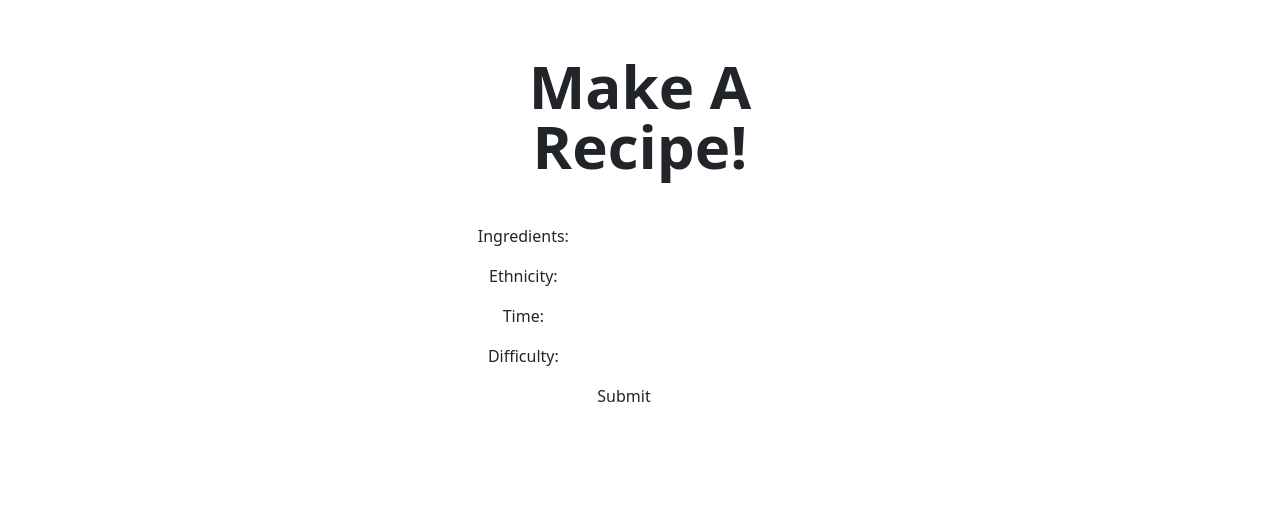
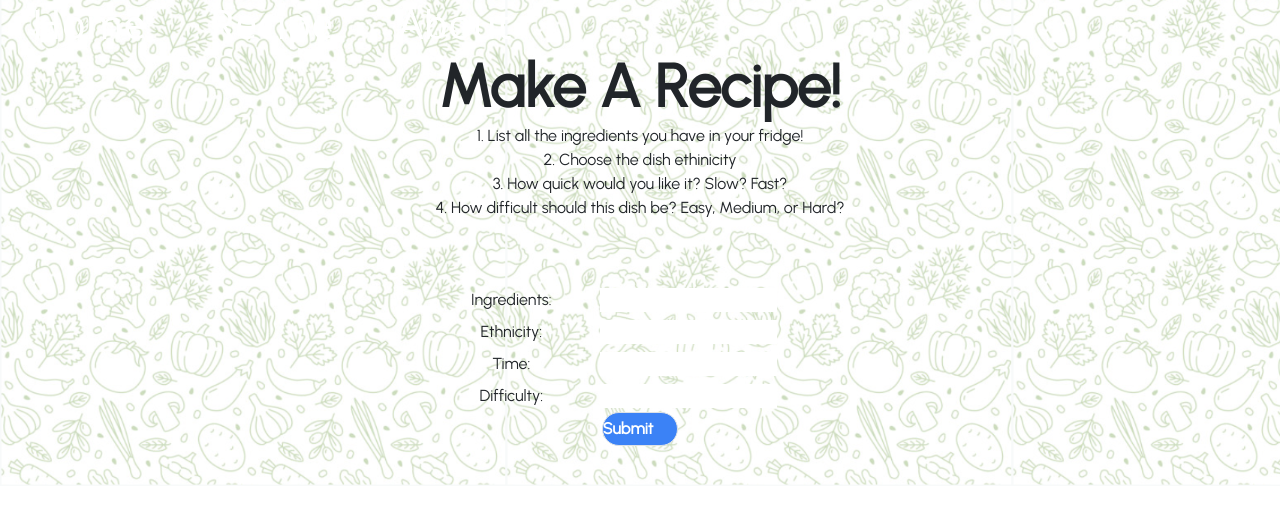
Before and after one commit to LetMeBeJim/MetHacks2023, a React (Create React App) app in the folder client/app/: page / in a window 1280 px wide. Shown: the top 524 px of the page. Built offline with nearby package versions, Linux system fonts and the light colour scheme.

Commit message:
Added some frontend

```diff
--- a/client/app/public/index.html
+++ b/client/app/public/index.html
@@ -24,6 +24,9 @@
       work correctly both with client-side routing and a non-root public URL.
       Learn how to configure a non-root public URL by running `npm run build`.
     -->
+    <link rel="preconnect" href="https://fonts.googleapis.com">
+    <link rel="preconnect" href="https://fonts.gstatic.com" crossorigin>
+    <link href="https://fonts.googleapis.com/css2?family=Urbanist&display=swap" rel="stylesheet">
     <title>React App</title>
   </head>
   <body>
--- a/client/app/src/App.js
+++ b/client/app/src/App.js
@@ -3,10 +3,11 @@ import Navbar from './components/Navbar';
 import AnimatedRoutes from "./components/AnimatedRoutes";
 import { BrowserRouter as Router} from 'react-router-dom';
 import "./App.css";
+import image from "./img/veggie_bg.png";
 
 function App() {
   return (
-    <div className="App">
+    <div className="App h-[100vh] w-[100vw]" style={{ backgroundImage:`url(${image})`,backgroundSize:"contain"}}>
       <Router>
         <Navbar />
         <AnimatedRoutes></AnimatedRoutes>
--- a/client/app/src/components/EntryTransition.js
+++ b/client/app/src/components/EntryTransition.js
@@ -4,7 +4,7 @@ const EntryTransition = (props) => {
     console.log("Prop value is: " + props.value);
     return (
         <>
-        <motion.div className="absolute z-50 bg-[#e8ffc4] w-[100vw] h-[18.6vh] rounded-tr-full rounded-br-full right-full"
+        <motion.div className="absolute z-50 bg-[#ffb759] w-[100vw] h-[18.6vh] rounded-tr-full rounded-br-full right-full"
             transition={{ ease: "easeOut", duration: 1, times: [0,0.5,1] }}
             animate={{
                 x: [0, window.innerWidth, 0+70]
@@ -12,7 +12,7 @@ const EntryTransition = (props) => {
             exit={{x: window.innerwidth}}>
         </motion.div>
 
-        <motion.div className="absolute z-50 bg-[#fbffe6] w-[100vw] top-[25.6vh] h-[18.6vh] rounded-tr-full rounded-br-full right-full"
+        <motion.div className="absolute z-50 bg-[#ffe159] w-[100vw] top-[25.6vh] h-[18.6vh] rounded-tr-full rounded-br-full right-full"
             transition={{ ease: "easeOut", duration: 0.85, times: [0,0.5,1]}}
             animate={{
                 x: [0, window.innerWidth, 0+70]
--- a/client/app/src/components/SubmitForm.js
+++ b/client/app/src/components/SubmitForm.js
@@ -69,21 +69,19 @@ const sendDb = async () => {
             ):(
                     <div>
                     {data ? (
-                        <div>
-                            <div>
+                        <div className=" w-[100vw] bg-[#d2ff70] py-10 h-[60vh] rounded-full font-urbanist self-center">
+                            <div className="my-10000">
                                 {data}
                             </div>
                             <div>
-                                <button color="primary" className="px-4"
+                                <button color="primary" className="px-4 h-[10%] py-1 pr-6 bg-blue-500 hover:bg-blue-700 text-white font-bold border border-blue-700 rounded-full text-center"
                                     onClick={sendDb}>
-                                        {/* on click animation here */}
                                         Like!
                                     </button>
-                                <button color="primary"
+                                <button classname="px-4 h-[10%] py-1 pr-6 bg-blue-500 hover:bg-blue-700 text-white font-bold border border-blue-700 rounded-full text-center"
                                     onClick={reset}>
                                         Generate Another!
                                     </button>
-
                             </div>
                         </div>
                     )
@@ -92,13 +90,21 @@ const sendDb = async () => {
                             <div className="row">
                                 <div className="col"/>
                                 <div className="col">
-                                    <div className="text-6xl font-bold ">
+                                    <div className="text-6xl font-bold font-urbanist">
                                         Make A Recipe!
                                     </div>
-                                    <div className="h-[15vh]"></div>
-                                    <div className="w-[60vw] bg-[#d2ff70] py-10 h-[30vh]">
-                                        <form onSubmit={handleSubmit} className="h-full">
-                                            <div className="row h-[20%] py-2 pr-8">
+                                    <div className="h-[15vh] py-2 font-urbanist">
+                                        <p>
+                                        1. List all the ingredients you have in your fridge! <br></br>
+                                        2. Choose the dish ethinicity <br></br>
+                                        3. How quick would you like it? Slow? Fast? <br></br>
+                                        4. How difficult should this dish be? Easy, Medium, or Hard?
+                                        </p>
+
+                                    </div>
+                                    <div className="row w-[60vw] bg-[#d2ff70] py-10 h-[30vh] rounded-full font-urbanist">
+                                        <form onSubmit={handleSubmit} className="h-full ">
+                                            <div className="row h-[20%] py-1 pr-20">
                                             <label className="col" htmlFor="ingredients">Ingredients:</label>
                                             <input className="col"
                                                 id="ingredients"
@@ -108,7 +114,7 @@ const sendDb = async () => {
                                                 required
                                             />
                                             </div>
-                                            <div className="row h-[20%] py-2 pr-8">
+                                            <div className="row h-[20%] py-1 pr-20">
                                             <label className="col" htmlFor="ethnicity">Ethnicity:</label>
                                             <input className="col"
                                                 id="ethnicity"
@@ -118,7 +124,7 @@ const sendDb = async () => {
                                                 required
                                             />
                                             </div>
-                                            <div className="row h-[20%] py-2 pr-8">
+                                            <div className="row h-[20%] py-1 pr-20">
                                             <label className="col" htmlFor="time">Time:</label>
                                             <input className="col"
                                                 id="time"
@@ -128,7 +134,7 @@ const sendDb = async () => {
                                                 required
                                             />
                                             </div>
-                                            <div className="row h-[20%] py-2 pr-8">
+                                            <div className="row h-[20%] py-1 pr-20">
                                             <label className="col" htmlFor="difficulty">Difficulty:</label>
                                             <input className="col"
                                                 id="difficulty"
@@ -138,10 +144,14 @@ const sendDb = async () => {
                                                 required
                                             />
                                             </div>
-
-                                            <button  className="h-[20%] py-2 pr-8" type="submit" disabled={submitting}>
+                                            <div>
+                                            <button className="h-[10%] py-1 pr-6 bg-blue-500 hover:bg-blue-700 text-white font-bold border border-blue-700 rounded-full text-center"
+                                            type="submit"
+                                            disabled={submitting}>
                                             {submitting ? 'Submitting...' : 'Submit'}
                                             </button>
+                                            </div>
+
                                         </form>
                                         </div>
                                 </div>
--- a/client/app/src/pages/Recipe.js
+++ b/client/app/src/pages/Recipe.js
@@ -23,21 +23,21 @@ const Recipe = () => {
                     <div className="random">
                         <h1 className="h-[5vh]">Random Entries!</h1>
                         <div className="row mx-4 my-2 h-[80vh] overflow-hidden">
-                            <div className="transition duration-300 ease-in-out hover:scale-[1.01] h-full col bg-[#fff1c4] mx-2 overflow-hidden border-black rounded-3xl">
+                            <div className="transition duration-300 ease-in-out hover:scale-[1.01] h-full col bg-[#d2ff70] mx-2 overflow-hidden border-black rounded-3xl">
                                 <Score id={data[0]._id} score={data[0].score}/>
                                 <a className="h-full" style={{ textDecoration: 'none', color: 'black' }} href={"/recipe/"+data[0]._id}>
                                     <p className="h-full" >{data[0].result}</p>
                                 </a>
                             </div>
 
-                            <div className="transition duration-300 ease-in-out hover:scale-[1.01] h-full col bg-[#fff1c4] mx-2 overflow-hidden border-black rounded-3xl">
+                            <div className="transition duration-300 ease-in-out hover:scale-[1.01] h-full col bg-[#d2ff70] mx-2 overflow-hidden border-black rounded-3xl">
                                 <Score id={data[1]._id} score={data[1].score}/>
                                 <a className="h-full" style={{ textDecoration: 'none', color: 'black'  }} href={"/recipe/"+data[1]._id}>
                                     <p className="h-full">{data[1].result}</p>
                                 </a>
                             </div>
 
-                            <div className="transition duration-300 ease-in-out hover:scale-[1.01] h-full col bg-[#fff1c4] mx-2 overflow-hidden border-black rounded-3xl">
+                            <div className="transition duration-300 ease-in-out hover:scale-[1.01] h-full col bg-[#d2ff70] mx-2 overflow-hidden border-black rounded-3xl">
                                 <Score id={data[2]._id} score={data[2].score}/>
                                 <a className="h-full" style={{ textDecoration: 'none', color: 'black'  }} href={"/recipe/"+data[2]._id}>
                                     <p className="h-full">{data[2].result}</p>
--- a/client/app/tailwind.config.js
+++ b/client/app/tailwind.config.js
@@ -3,6 +3,9 @@ module.exports = {
   content: ["./src/**/*.{html,js}"],
   theme: {
     extend: {},
+    fontFamily: {
+      'urbanist': ['"Urbanist"', 'cursive'],
+    },
   },
   plugins: [],
 }
```
Also changed, not shown: client/app/src/img/logo.svg (renamed from client/app/src/logo.svg), client/app/src/img/veggie_bg.png (added).
